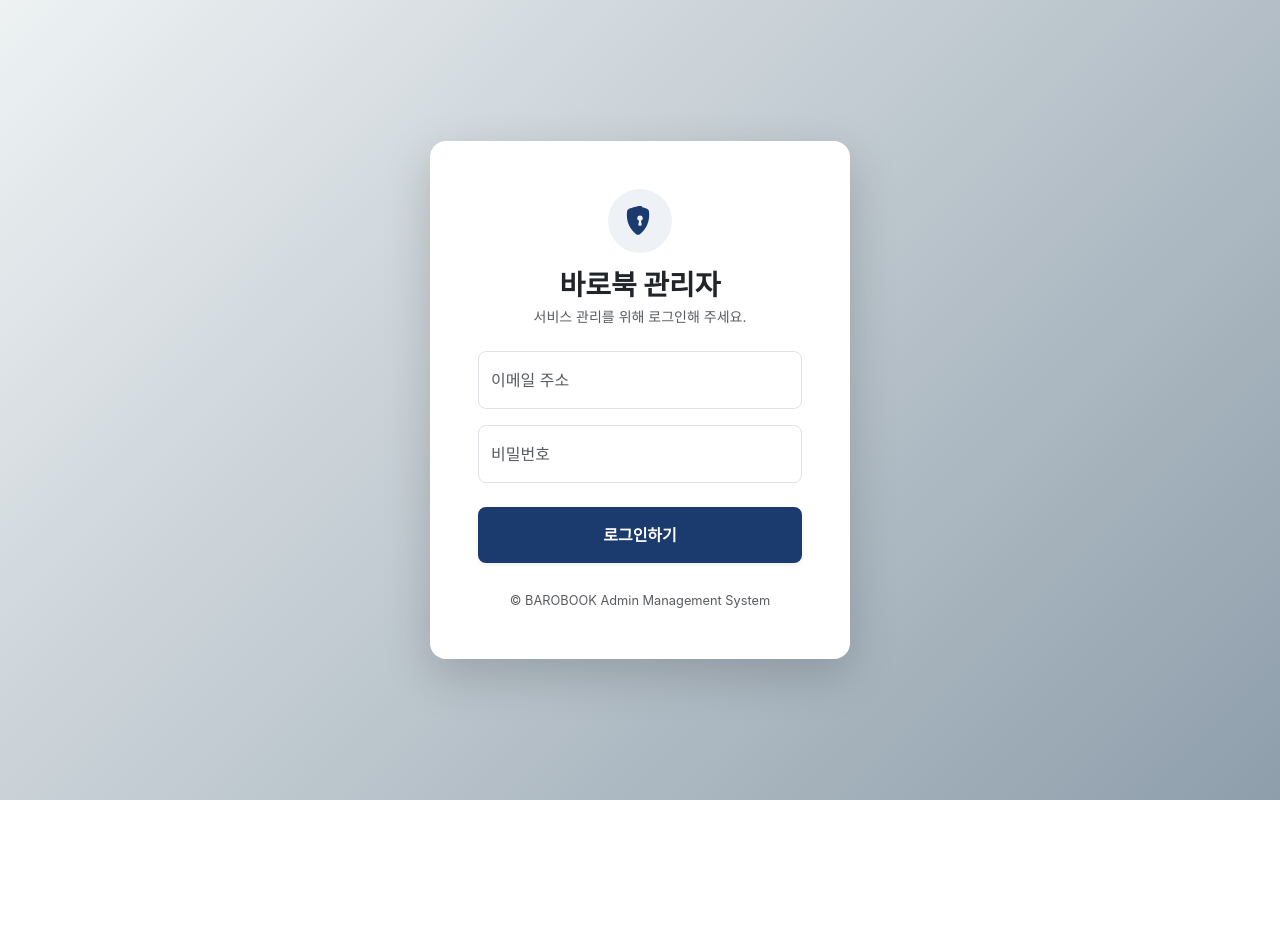
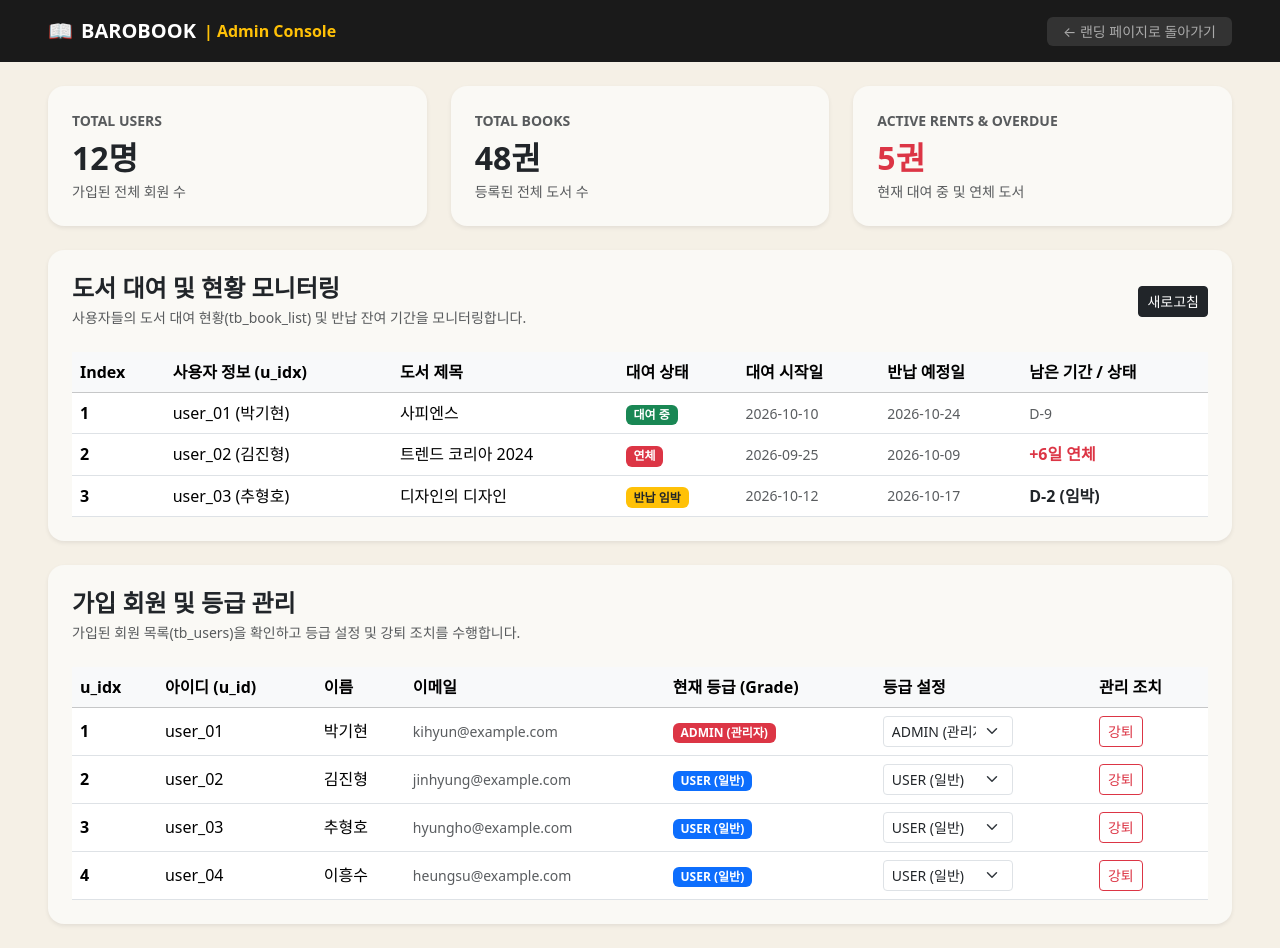
Before and after one commit to pkhallez27-source/barobook_landing, a React (Vite) app: page /admin in a window 1280 px wide. Before the commit the page ends 800 px from the top, so only its background shows below. Built offline with nearby package versions, Linux system fonts and the light colour scheme; sample sign-in values are in the browser's storage.

Commit message:
feat: 랜딩페이지 UI 개선, 로그인 API 연동 및 관리자 라우팅 구현

```diff
--- a/package.json
+++ b/package.json
@@ -16,7 +16,8 @@
     "bootstrap-icons": "^1.13.2",
     "react": "^19.2.8",
     "react-bootstrap": "^2.10.10",
-    "react-dom": "^19.2.8"
+    "react-dom": "^19.2.8",
+    "react-router-dom": "^7.18.4"
   },
   "devDependencies": {
     "@eslint/js": "^10.0.1",
--- a/src/App.tsx
+++ b/src/App.tsx
@@ -1,26 +1,27 @@
-import React, { useState } from 'react';
+import React from 'react';
+import { BrowserRouter as Router, Routes, Route, Navigate } from 'react-router-dom';
+import Landing from './pages/Landing'; // 파일명이 LandingPage.tsx라면 './pages/LandingPage' 로 변경
+import Login from './pages/Login';
 import Admin from './pages/Admin';
-import Landing from './pages/Landing';
-import Login from './pages/Login'; // 1. 새로 만든 Login 컴포넌트 임포트
 
 function App() {
-    // 2. 로그인 상태 관리 (기본값: false - 로그인 안 됨)
-    const [isLoggedIn, setIsLoggedIn] = useState(false);
+    return (
+        <Router>
+            <Routes>
+                {/* 1. 메인 랜딩 페이지 */}
+                <Route path="/" element={<Landing />} />
 
-    // 브라우저 주소창 경로 확인
-    const path = window.location.pathname;
+                {/* 2. 로그인 페이지 */}
+                <Route path="/login" element={<Login />} />
 
-    // 주소가 /admin 일 때
-    if (path === '/admin') {
-        // 3. 로그인이 안 되어 있으면 로그인 창을 먼저 띄우고, 로그인 성공 시 관리자 페이지 표시
-        if (!isLoggedIn) {
-            return <Login onLoginSuccess={() => setIsLoggedIn(true)} />;
-        }
-        return <Admin />;
-    }
+                {/* 3. 관리자 페이지 (Admin 내부 useEffect에서 토큰 검증 후 없으면 /login으로 자동 이동) */}
+                <Route path="/admin" element={<Admin />} />
 
-    // 메인 주소(/)일 때 새로 작성한 랜딩 페이지 보여주기
-    return <Landing />;
+                {/* 4. 잘못된 경로로 접근 시 메인 랜딩 페이지로 리다이렉트 */}
+                <Route path="*" element={<Navigate to="/" replace />} />
+            </Routes>
+        </Router>
+    );
 }
 
 export default App;
--- a/src/pages/Admin.tsx
+++ b/src/pages/Admin.tsx
@@ -1,8 +1,12 @@
-import React, { useState } from 'react';
+import React, { useState, useEffect } from 'react';
 import { Container, Row, Col, Card, Table, Button, Badge, Form } from 'react-bootstrap';
+import { useNavigate } from 'react-router-dom';
 import axios from 'axios';
 
-// 회원 데이터 타입 정의 (흥수 님 수정 사항 반영: grade)
+// 백엔드 기본 도메인 주소
+const BASE_URL = 'http://barobook.kro.kr';
+
+// 회원 데이터 타입 정의
 interface UserItem {
     u_idx: number;
     u_id: string;
@@ -11,7 +15,7 @@
     grade: 'USER' | 'ADMIN';
 }
 
-// 도서 대여 데이터 타입 정의 (D-Day 표시용 d_day 속성 포함)
+// 도서 대여 데이터 타입 정의
 interface BookItem {
     idx: number;
     u_id: string;
@@ -19,24 +23,27 @@
     status: number; // 1: 대여 중, 2: 반납 임박, 3: 연체
     rent_s_date: string;
     rent_e_date: string;
-    d_day: string; // D-Day 또는 연체일수 표시 (예: 'D-12', 'D-2', '+3일 연체')
+    d_day: string;
 }
 
 function Admin() {
-    const [stats] = useState({
+    const navigate = useNavigate();
+
+    // 통계 데이터 상태
+    const [stats, setStats] = useState({
         totalUsers: 12,
         totalBooks: 48,
         activeRents: 5,
     });
 
-    // 도서 대여 현황 목록 (강제 반납 기능 제거 및 남은 기간/D-Day 적용)
-    const [bookList] = useState<BookItem[]>([
+    // 도서 대여 현황 목록
+    const [bookList, setBookList] = useState<BookItem[]>([
         { idx: 1, u_id: 'user_01 (박기현)', title: '사피엔스', status: 1, rent_s_date: '2026-10-10', rent_e_date: '2026-10-24', d_day: 'D-9' },
         { idx: 2, u_id: 'user_02 (김진형)', title: '트렌드 코리아 2024', status: 3, rent_s_date: '2026-09-25', rent_e_date: '2026-10-09', d_day: '+6일 연체' },
         { idx: 3, u_id: 'user_03 (추형호)', title: '디자인의 디자인', status: 2, rent_s_date: '2026-10-12', rent_e_date: '2026-10-17', d_day: 'D-2 (임박)' },
     ]);
 
-    // 가입된 회원 목록 및 등급 관리 상태
+    // 가입된 회원 목록
     const [userList, setUserList] = useState<UserItem[]>([
         { u_idx: 1, u_id: 'user_01', name: '박기현', email: 'kihyun@example.com', grade: 'ADMIN' },
         { u_idx: 2, u_id: 'user_02', name: '김진형', email: 'jinhyung@example.com', grade: 'USER' },
@@ -44,33 +51,84 @@
         { u_idx: 4, u_id: 'user_04', name: '이흥수', email: 'heungsu@example.com', grade: 'USER' },
     ]);
 
-    // 등급 변경 핸들러 (흥수 님 API 연동 시 grade 값 전송)
+    // 1. 페이지 접속 시 로그인 권한(토큰) 확인 및 초기 데이터 조회
+    useEffect(() => {
+        const token = localStorage.getItem('token');
+
+        if (!token) {
+            alert('관리자 권한이 필요합니다. 로그인해 주세요.');
+            navigate('/login'); // 로그인 페이지 경로에 맞게 수정 가능
+            return;
+        }
+
+        // 백엔드 데이터 불러오기 함수 실행
+        fetchAdminData(token);
+    }, [navigate]);
+
+    // 백엔드 API로부터 대여 현황 및 회원 목록 가져오기
+    const fetchAdminData = async (token: string) => {
+        try {
+            const config = {
+                headers: { Authorization: `Bearer ${token}` }
+            };
+
+            // ※ 흥수 씨 API 명세서 엔드포인트에 맞춰 주소 수정 가능
+            // const userRes = await axios.get(`${BASE_URL}/api/admin/users`, config);
+            // setUserList(userRes.data);
+
+            // const bookRes = await axios.get(`${BASE_URL}/api/admin/books`, config);
+            // setBookList(bookRes.data);
+        } catch (error) {
+            console.error('관리자 데이터 조회 실패:', error);
+        }
+    };
+
+    // 2. 등급 변경 핸들러 (백엔드 API 연동)
     const handleGradeChange = async (u_idx: number, newGrade: 'USER' | 'ADMIN') => {
+        const token = localStorage.getItem('token');
+
         try {
-            // TODO: 백엔드 API 연동 (예: /api/admin/users/{u_idx})
-            // await axios.put(`/api/admin/users/${u_idx}`, { grade: newGrade });
+            // 백엔드 API 호출 (Bearer 토큰 포함)
+            await axios.put(
+                `${BASE_URL}/api/admin/users/${u_idx}`,
+                { grade: newGrade },
+                { headers: { Authorization: `Bearer ${token}` } }
+            );
 
+            // 성공 시 화면 상태 업데이트
             setUserList(prev =>
                 prev.map(user => user.u_idx === u_idx ? { ...user, grade: newGrade } : user)
             );
             alert(`회원번호 ${u_idx}번의 등급이 [${newGrade}]로 변경되었습니다.`);
         } catch (error) {
-            alert('등급 변경에 실패했습니다.');
+            console.error('등급 변경 에러:', error);
+            // 개발 중 서버 연결 실패 시에도 UI 테스트용으로 상태 변경 유지
+            setUserList(prev =>
+                prev.map(user => user.u_idx === u_idx ? { ...user, grade: newGrade } : user)
+            );
+            alert(`[안내] 서버 통신 실패 (테스트용 UI 변경 적용): ${newGrade}`);
         }
     };
 
-    // 회원 강퇴(삭제) 핸들러
+    // 3. 회원 강퇴(삭제) 핸들러 (백엔드 API 연동)
     const handleKickUser = async (u_idx: number, name: string) => {
-        if (window.confirm(`정말 [${name}] 회원을 강퇴(삭제)하시겠습니까?`)) {
-            try {
-                // TODO: 백엔드 API 연동
-                // await axios.delete(`/api/admin/users/${u_idx}`);
+        if (!window.confirm(`정말 [${name}] 회원을 강퇴(삭제)하시겠습니까?`)) return;
 
-                setUserList(prev => prev.filter(user => user.u_idx !== u_idx));
-                alert(`${name} 회원이 강퇴 처리되었습니다.`);
-            } catch (error) {
-                alert('강퇴 처리에 실패했습니다.');
-            }
+        const token = localStorage.getItem('token');
+
+        try {
+            // 백엔드 삭제 API 호출
+            await axios.delete(`${BASE_URL}/api/admin/users/${u_idx}`, {
+                headers: { Authorization: `Bearer ${token}` }
+            });
+
+            setUserList(prev => prev.filter(user => user.u_idx !== u_idx));
+            alert(`${name} 회원이 강퇴 처리되었습니다.`);
+        } catch (error) {
+            console.error('강퇴 처리 에러:', error);
+            // 백엔드 삭제 실패 시에도 화면에서 제거해 보는 테스트 코드
+            setUserList(prev => prev.filter(user => user.u_idx !== u_idx));
+            alert(`${name} 회원이 강퇴 처리되었습니다. (테스트)`);
         }
     };
 
@@ -152,7 +210,7 @@
                             <h4 className="fw-bold mb-1">도서 대여 및 현황 모니터링</h4>
                             <p className="text-muted small mb-0">사용자들의 도서 대여 현황(tb_book_list) 및 반납 잔여 기간을 모니터링합니다.</p>
                         </div>
-                        <Button variant="dark" size="sm" onClick={() => alert('새로고침 되었습니다!')}>
+                        <Button variant="dark" size="sm" onClick={() => fetchAdminData(localStorage.getItem('token') || '')}>
                             새로고침
                         </Button>
                     </div>
--- a/src/pages/Login.tsx
+++ b/src/pages/Login.tsx
@@ -1,4 +1,5 @@
 import React, { useState } from 'react';
+import axios from 'axios';
 
 interface LoginProps {
     onLoginSuccess?: () => void;
@@ -8,20 +9,54 @@
     const [email, setEmail] = useState('');
     const [password, setPassword] = useState('');
     const [error, setError] = useState('');
+    const [isLoading, setIsLoading] = useState(false);
 
-    const handleSubmit = (e: React.FormEvent) => {
+    const handleSubmit = async (e: React.FormEvent) => {
         e.preventDefault();
 
+        // 1. 기본 유효성 검사
         if (!email || !password) {
             setError('아이디와 비밀번호를 모두 입력해 주세요.');
             return;
         }
 
         setError('');
-        console.log('로그인 정보 제출:', { email, password });
+        setIsLoading(true);
 
-        if (onLoginSuccess) {
-            onLoginSuccess();
+        try {
+            // 2. 백엔드 로그인 API 통신 (배포된 서버 도메인 적용)
+            // ※ 명세서 상의 세부 로그인 경로가 /login 이라면 'http://barobook.kro.kr/login' 으로 뒤쪽 경로만 맞춰주세요.
+            const response = await axios.post('http://barobook.kro.kr/api/login', {
+                email: email,
+                password: password,
+            });
+
+            console.log('로그인 성공 응답:', response.data);
+
+            // 3. 서버에서 내려준 토큰(Token) 추출 및 localStorage 저장
+            const token = response.data.token || response.data.accessToken || response.data.data?.token;
+
+            if (token) {
+                localStorage.setItem('token', token);
+            } else {
+                localStorage.setItem('user', JSON.stringify(response.data));
+            }
+
+            // 4. 로그인 성공 콜백 실행
+            if (onLoginSuccess) {
+                onLoginSuccess();
+            }
+        } catch (err: any) {
+            console.error('로그인 연동 에러:', err);
+
+            // 서버에서 내려주는 에러 메시지가 있다면 표시, 없으면 기본 메시지 안내
+            if (err.response && err.response.data && err.response.data.message) {
+                setError(err.response.data.message);
+            } else {
+                setError('로그인 처리 중 오류가 발생했습니다. 아이디와 비밀번호를 확인해 주세요.');
+            }
+        } finally {
+            setIsLoading(false);
         }
     };
 
@@ -37,13 +72,11 @@
                 className="card border-0 shadow-lg p-4 p-md-5 rounded-4"
                 style={{ width: '100%', maxWidth: '420px', backgroundColor: '#ffffff' }}
             >
-                {/* 상단 로고 & 타이틀 */}
                 <div className="text-center mb-4">
                     <div
                         className="d-inline-flex align-items-center justify-content-center rounded-circle mb-3"
                         style={{ width: '64px', height: '64px', backgroundColor: '#eef2f7', color: '#1B3B6F' }}
                     >
-                        {/* 자물쇠 아이콘 SVG */}
                         <svg xmlns="http://www.w3.org/2000/svg" width="30" height="30" fill="currentColor" className="bi bi-shield-lock-fill" viewBox="0 0 16 16">
                             <path fillRule="evenodd" d="M8 0c-.69 0-1.843.265-2.928.56-1.11.3-2.229.655-2.887.87a1.54 1.54 0 0 0-1.044 1.262c-.596 4.477.787 7.795 2.465 9.99a11.777 11.777 0 0 0 2.517 2.453c.28.132.581.24.829.24s.548-.108.829-.24a11.777 11.777 0 0 0 2.517-2.453c1.678-2.195 3.061-5.513 2.465-9.99a1.54 1.54 0 0 0-1.044-1.263 62.467 62.467 0 0 0-2.887-.87C9.843.266 8.69 0 8 0zm0 5a1.5 1.5 0 0 1 .5 2.915l.385 1.99a.5.5 0 0 1-.491.595h-.788a.5.5 0 0 1-.49-.595l.384-1.99A1.5 1.5 0 0 1 8 5z"/>
                         </svg>
@@ -52,16 +85,13 @@
                     <p className="text-muted small mb-0">서비스 관리를 위해 로그인해 주세요.</p>
                 </div>
 
-                {/* 에러 알림창 */}
                 {error && (
                     <div className="alert alert-danger py-2 px-3 small rounded-3 mb-3 text-center" role="alert">
                         {error}
                     </div>
                 )}
 
-                {/* 로그인 폼 */}
                 <form onSubmit={handleSubmit}>
-                    {/* 부트스트랩 플로팅 레이블 적용 */}
                     <div className="form-floating mb-3">
                         <input
                             type="email"
@@ -70,6 +100,7 @@
                             placeholder="name@example.com"
                             value={email}
                             onChange={(e) => setEmail(e.target.value)}
+                            disabled={isLoading}
                         />
                         <label htmlFor="floatingInput" className="text-muted">이메일 주소</label>
                     </div>
@@ -82,6 +113,7 @@
                             placeholder="Password"
                             value={password}
                             onChange={(e) => setPassword(e.target.value)}
+                            disabled={isLoading}
                         />
                         <label htmlFor="floatingPassword" className="text-muted">비밀번호</label>
                     </div>
@@ -89,19 +121,17 @@
                     <button
                         type="submit"
                         className="btn w-100 py-3 fw-bold rounded-3 text-white shadow-sm"
-                        style={{
-                            backgroundColor: '#1B3B6F',
-                            border: 'none',
-                        }}
+                        style={{ backgroundColor: '#1B3B6F', border: 'none' }}
+                        disabled={isLoading}
                     >
-                        로그인하기
+                        {isLoading ? '로그인 처리 중...' : '로그인하기'}
                     </button>
                 </form>
 
                 <div className="text-center mt-4">
-          <span className="text-muted" style={{ fontSize: '0.8rem' }}>
-            © BAROBOOK Admin Management System
-          </span>
+                    <span className="text-muted" style={{ fontSize: '0.8rem' }}>
+                        © BAROBOOK Admin Management System
+                    </span>
                 </div>
             </div>
         </div>
```
Also changed, not shown: src/pages/Landing.tsx (+32 -12 lines), 1 other file (tests, documents, lock files or other folders).
